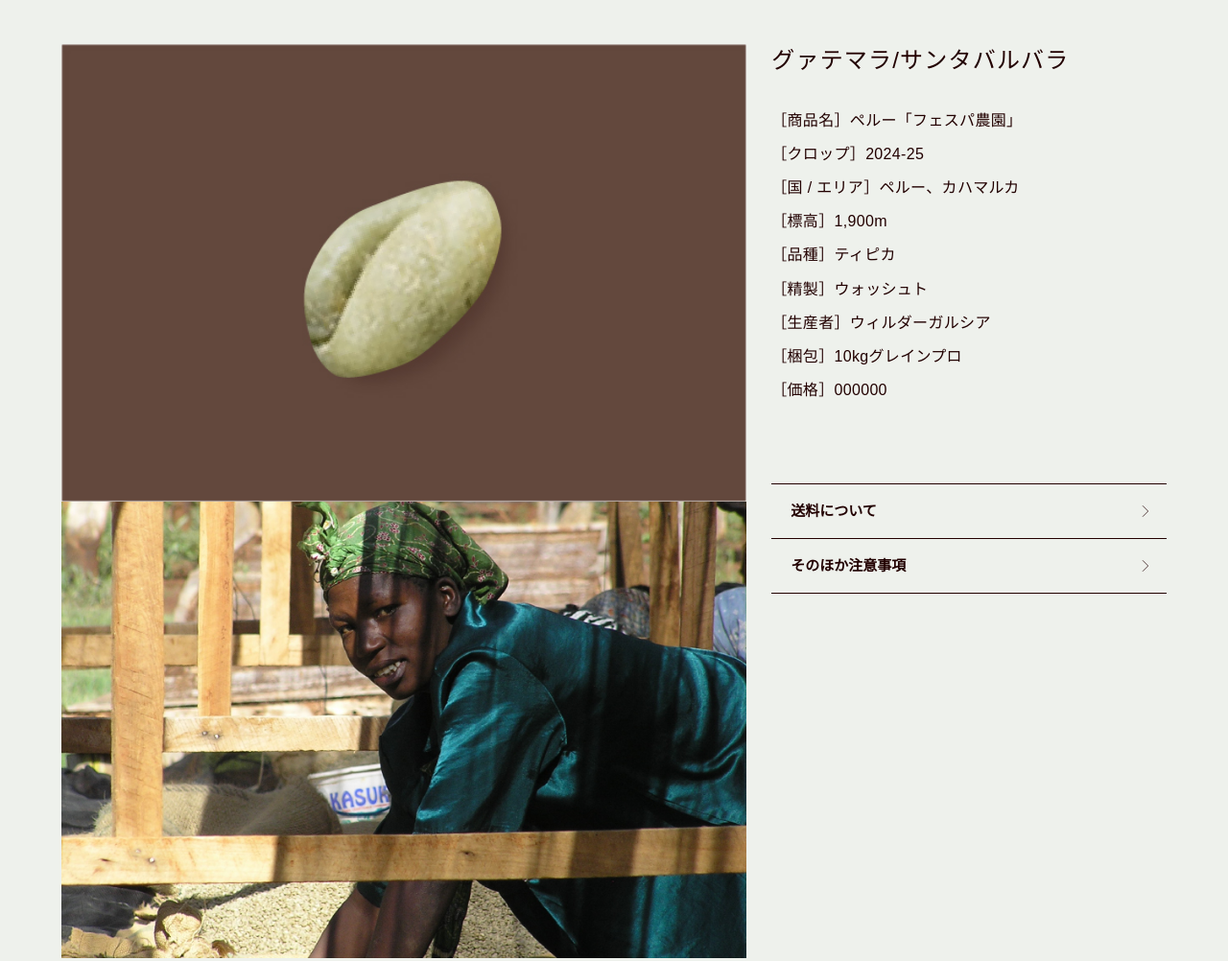
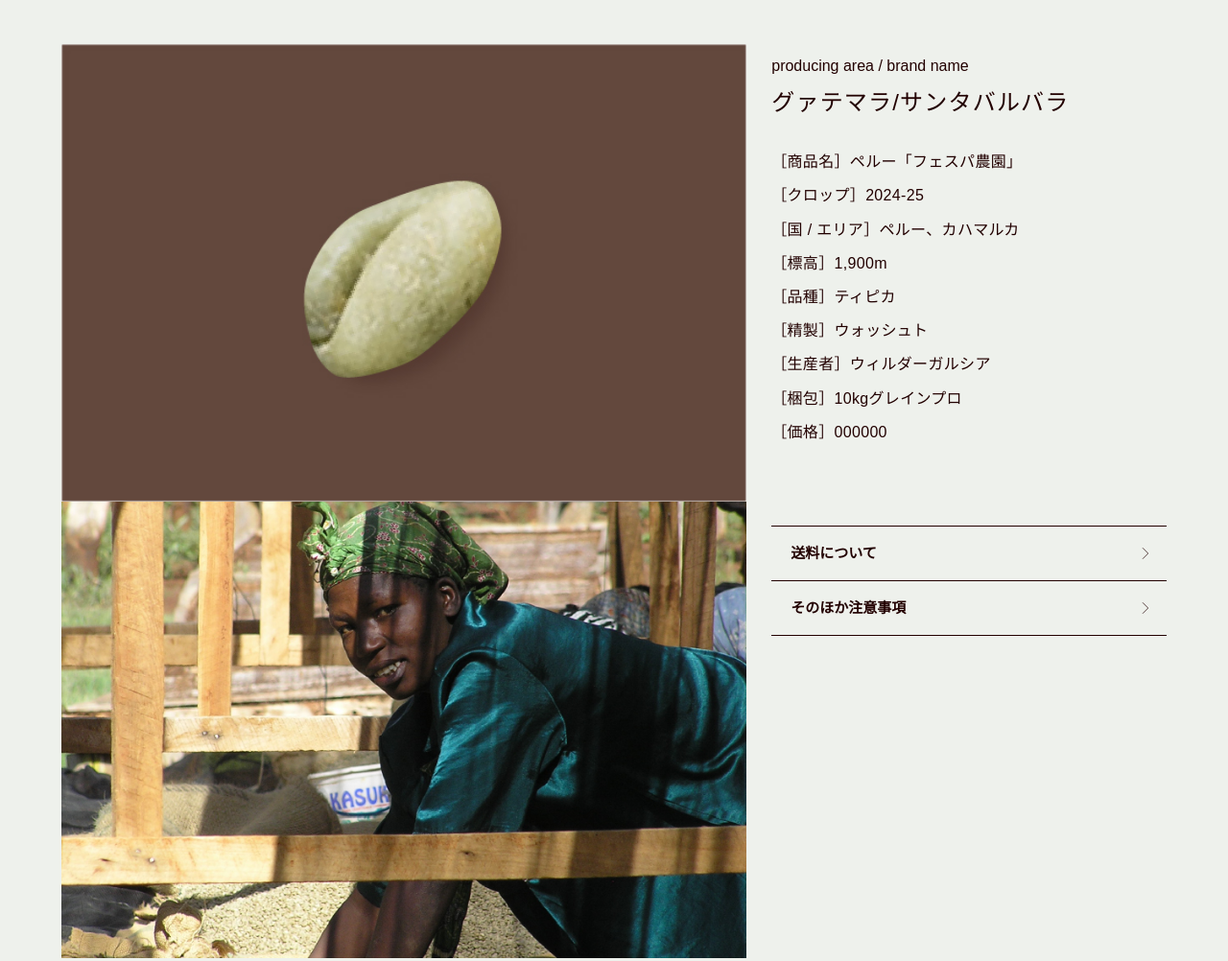
Before and after one commit to mi-miya/horiguchi_coffee, a plain HTML site: page item.html in a window 1280 px wide. Shown: the top 1002 px of the page at 96% size. Drawn offline with Linux system fonts and the light colour scheme; some packages are replaced by stand-ins of ours.

Commit message:
item.html 商品名の上に producing area 等をJSで追加

```diff
--- a/assets/css/item.css
+++ b/assets/css/item.css
@@ -21,7 +21,7 @@
 .__information {
   display: flex;
   flex-direction: column;
-  gap: 24px;
+  gap: 40px;
   margin: 40px 0 60px;
   padding: 0 16px;
 }
@@ -92,10 +92,17 @@
 /* 商品詳細情報セクション */
 .__secondary {
   width: 100%;
+  padding-top: 10px;
+}
+
+/* カテゴリーラベル */
+.__category-label {
+  font-size: 14px;
+  margin-bottom: 4px;
 }
 
 .__title {
-  font-size: 20px;
+  font-size: 22px;
   color: #220000;
   margin: 0 0 20px 0;
   line-height: 1.4;
@@ -761,6 +768,11 @@
     flex: 1;
   }
 
+  .__category-label {
+    font-size: 16px;
+    margin-bottom: 8px;
+  }
+
   .__title {
     font-size: 24px;
     margin-bottom: 28px;
--- a/assets/js/common.js
+++ b/assets/js/common.js
@@ -1,5 +1,14 @@
 // ハンバーガーメニューの開閉機能
 document.addEventListener('DOMContentLoaded', function() {
+  // 商品タイトルの上に「producing area / brand name」を挿入
+  const productTitle = document.querySelector('.__secondary .__title');
+  if (productTitle) {
+    const categoryLabel = document.createElement('div');
+    categoryLabel.className = '__category-label';
+    categoryLabel.textContent = 'producing area / brand name';
+    productTitle.parentNode.insertBefore(categoryLabel, productTitle);
+  }
+
   const menuButton = document.querySelector('.sp-menu-button');
   const modalMenu = document.getElementById('modal-menu');
   const modalCloseBtn = document.querySelector('.modal-close-btn');
```
